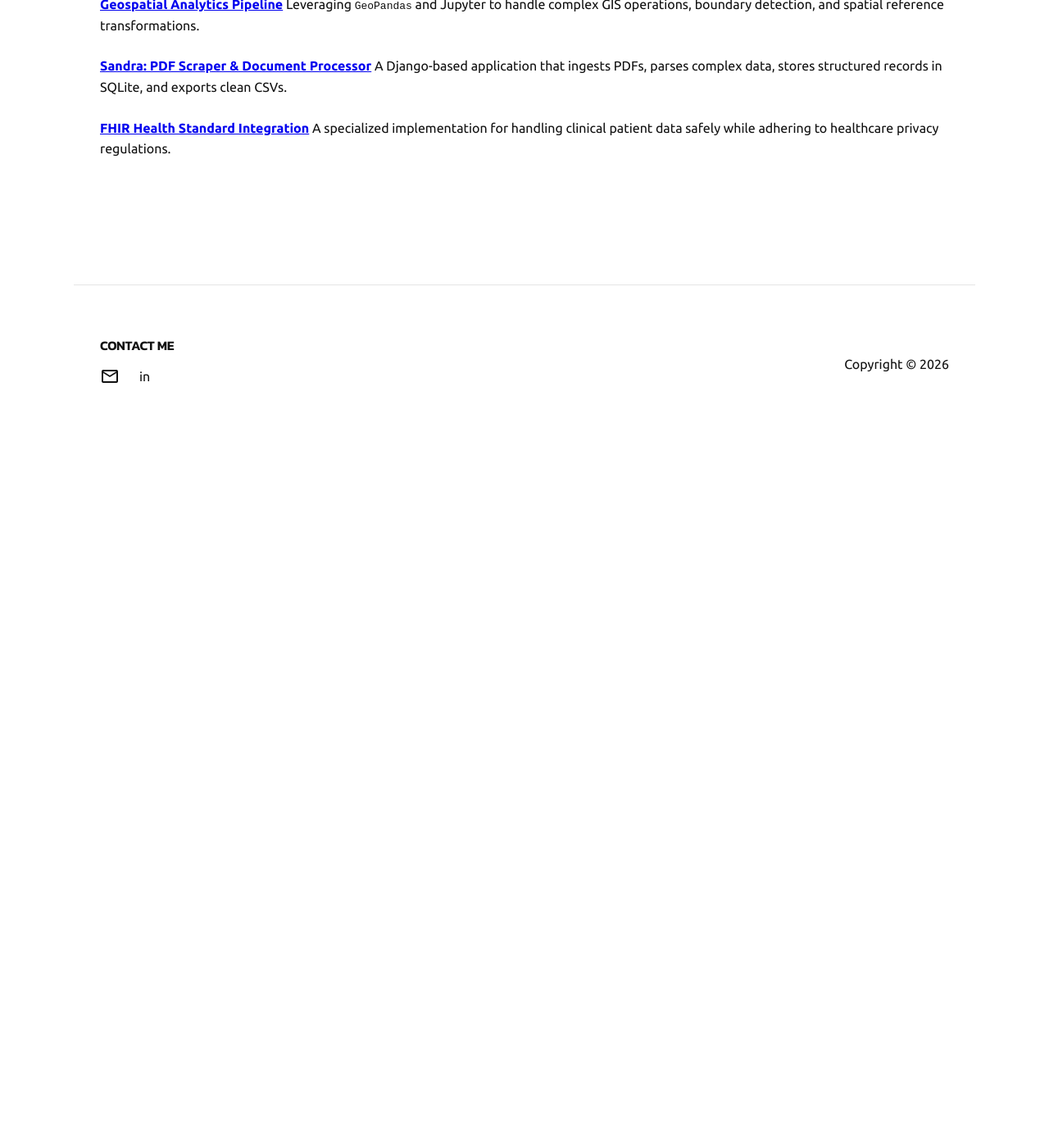
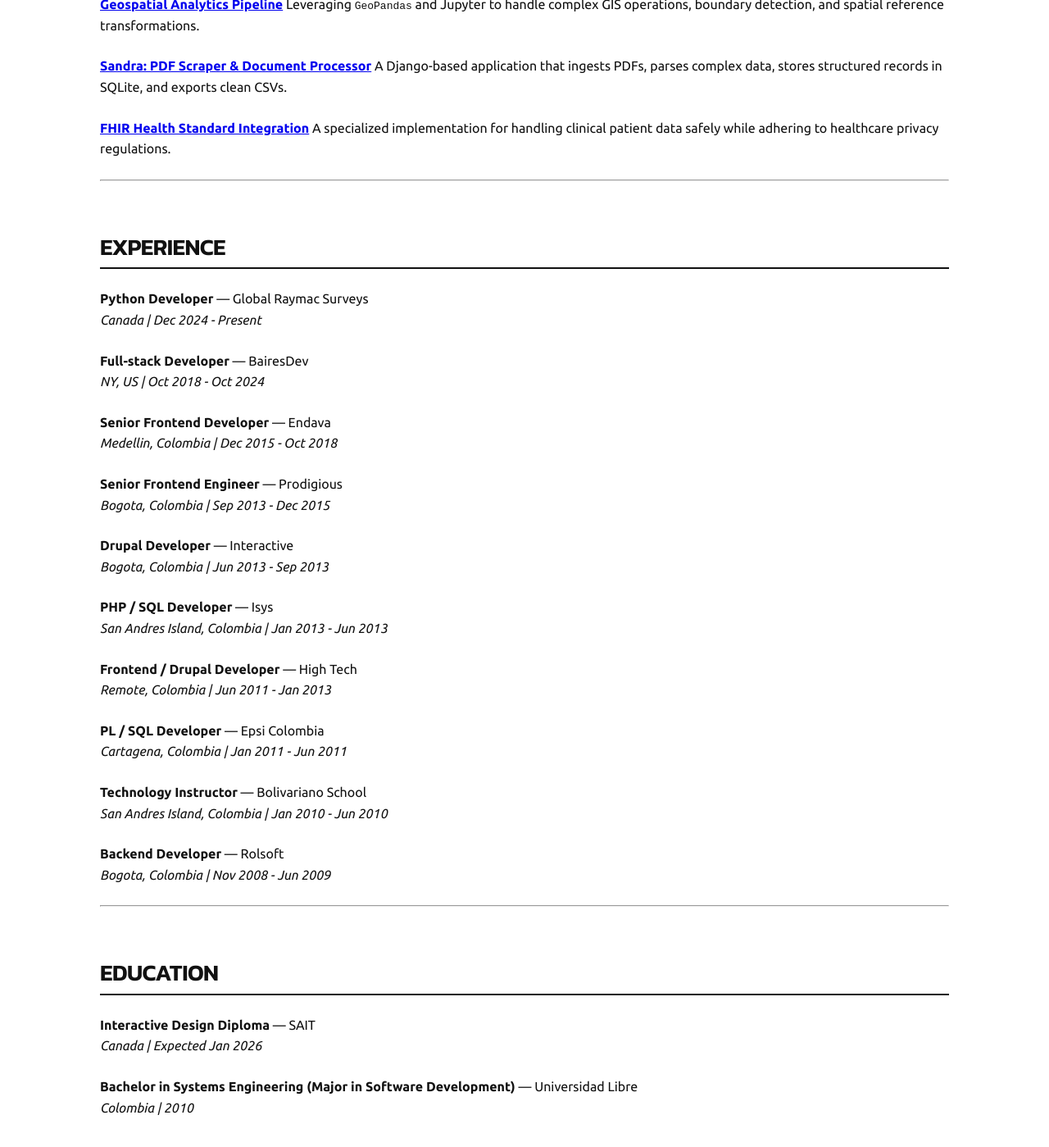
Before and after one commit to carlosa-suarez/portfolio, a Jekyll site: the page built from index.md, in a window 1280 px wide and 1400 px high, scrolled down 859 px. Shown: the whole window at 82% size. Built offline with Jekyll 4.4.1, drawn with Linux system fonts in a browser that asks for light colours; some web fonts are replaced; before the commit the page ends 1402 px from its top, so only the background shows below that.

Commit message:
Added missing sections

```diff
--- a/assets/js/script.js
+++ b/assets/js/script.js
@@ -17,7 +17,24 @@
         });
     }
 }
+document.addEventListener('DOMContentLoaded', () => {
+    initMobileMenu();
+});
 
+/**
+ * Clean Mobile Navigation Toggle
+ */
+function initMobileMenu() {
+    const menuToggle = document.querySelector('.mobile-menu');
+    const nav = document.getElementById('main-nav');
+
+    if (menuToggle && nav) {
+        menuToggle.addEventListener('click', () => {
+            nav.classList.toggle('active');
+            menuToggle.textContent = nav.classList.contains('active') ? 'close' : 'menu';
+        });
+    }
+}
 /**
  * Optimized Scroll Reveal for Markdown Elements
  * Automatically targets headings and list items generated by Jekyll
--- a/index.md
+++ b/index.md
@@ -27,3 +27,37 @@
 * **[Geospatial Analytics Pipeline](https://github.com/carlosa-suarez/gis-jupyter)** Leveraging `GeoPandas` and Jupyter to handle complex GIS operations, boundary detection, and spatial reference transformations.
 * **[Sandra: PDF Scraper & Document Processor](https://github.com/carlosa-suarez/sandra)** A Django-based application that ingests PDFs, parses complex data, stores structured records in SQLite, and exports clean CSVs.
 * **[FHIR Health Standard Integration](https://github.com/carlosa-suarez/fhir-data)** A specialized implementation for handling clinical patient data safely while adhering to healthcare privacy regulations.
+
+---
+
+## Experience {#experience}
+
+* **Python Developer** — Global Raymac Surveys
+  *Canada | Dec 2024 - Present*
+* **Full-stack Developer** — BairesDev
+  *NY, US | Oct 2018 - Oct 2024*
+* **Senior Frontend Developer** — Endava
+  *Medellin, Colombia | Dec 2015 - Oct 2018*
+* **Senior Frontend Engineer** — Prodigious
+  *Bogota, Colombia | Sep 2013 - Dec 2015*
+* **Drupal Developer** — Interactive
+  *Bogota, Colombia | Jun 2013 - Sep 2013*
+* **PHP / SQL Developer** — Isys
+  *San Andres Island, Colombia | Jan 2013 - Jun 2013*
+* **Frontend / Drupal Developer** — High Tech
+  *Remote, Colombia | Jun 2011 - Jan 2013*
+* **PL / SQL Developer** — Epsi Colombia
+  *Cartagena, Colombia | Jan 2011 - Jun 2011*
+* **Technology Instructor** — Bolivariano School
+  *San Andres Island, Colombia | Jan 2010 - Jun 2010*
+* **Backend Developer** — Rolsoft
+  *Bogota, Colombia | Nov 2008 - Jun 2009*
+
+---
+
+## Education {#education}
+
+* **Interactive Design Diploma** — SAIT
+  *Canada | Expected Jan 2026*
+* **Bachelor in Systems Engineering (Major in Software Development)** — Universidad Libre
+  *Colombia | 2010*
```
